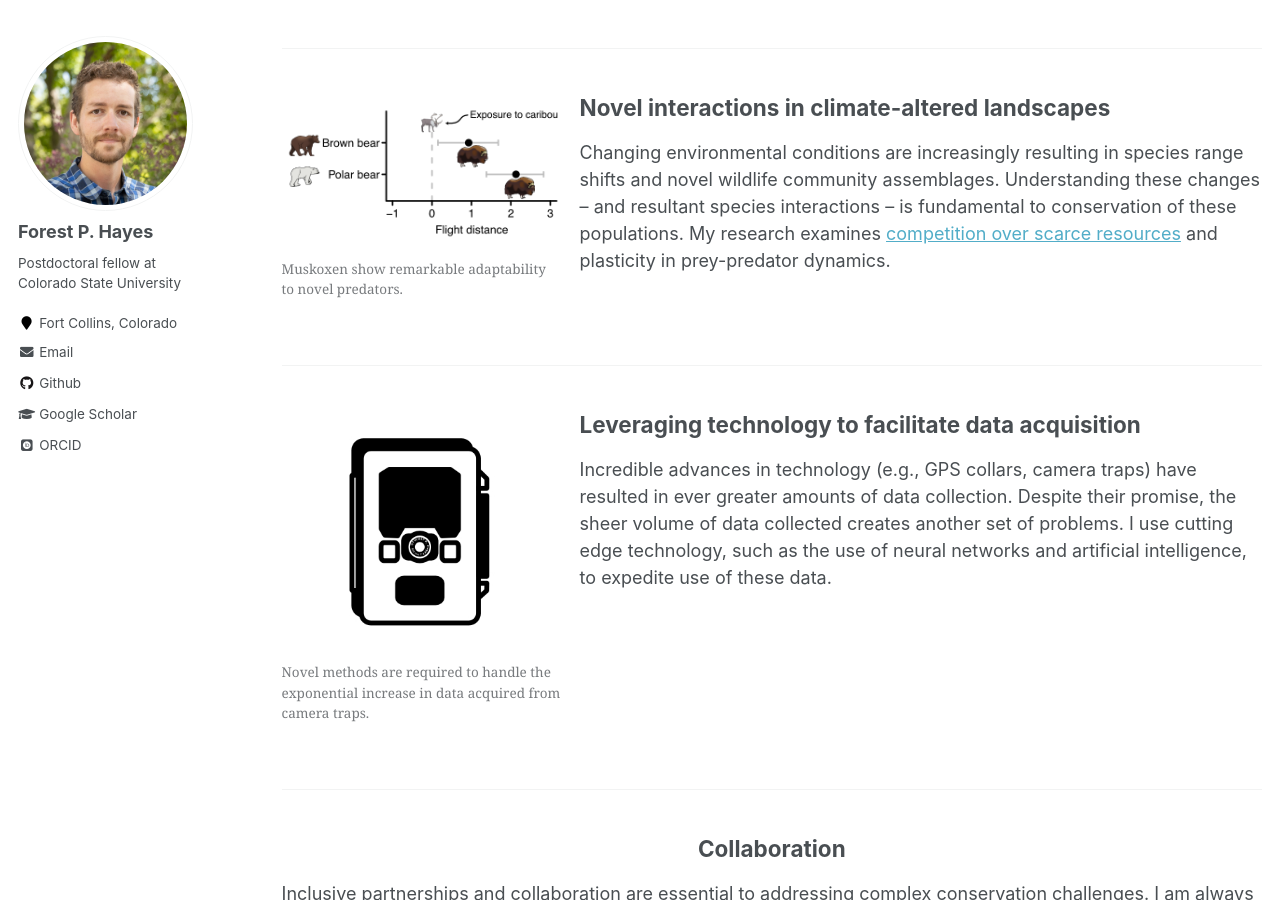
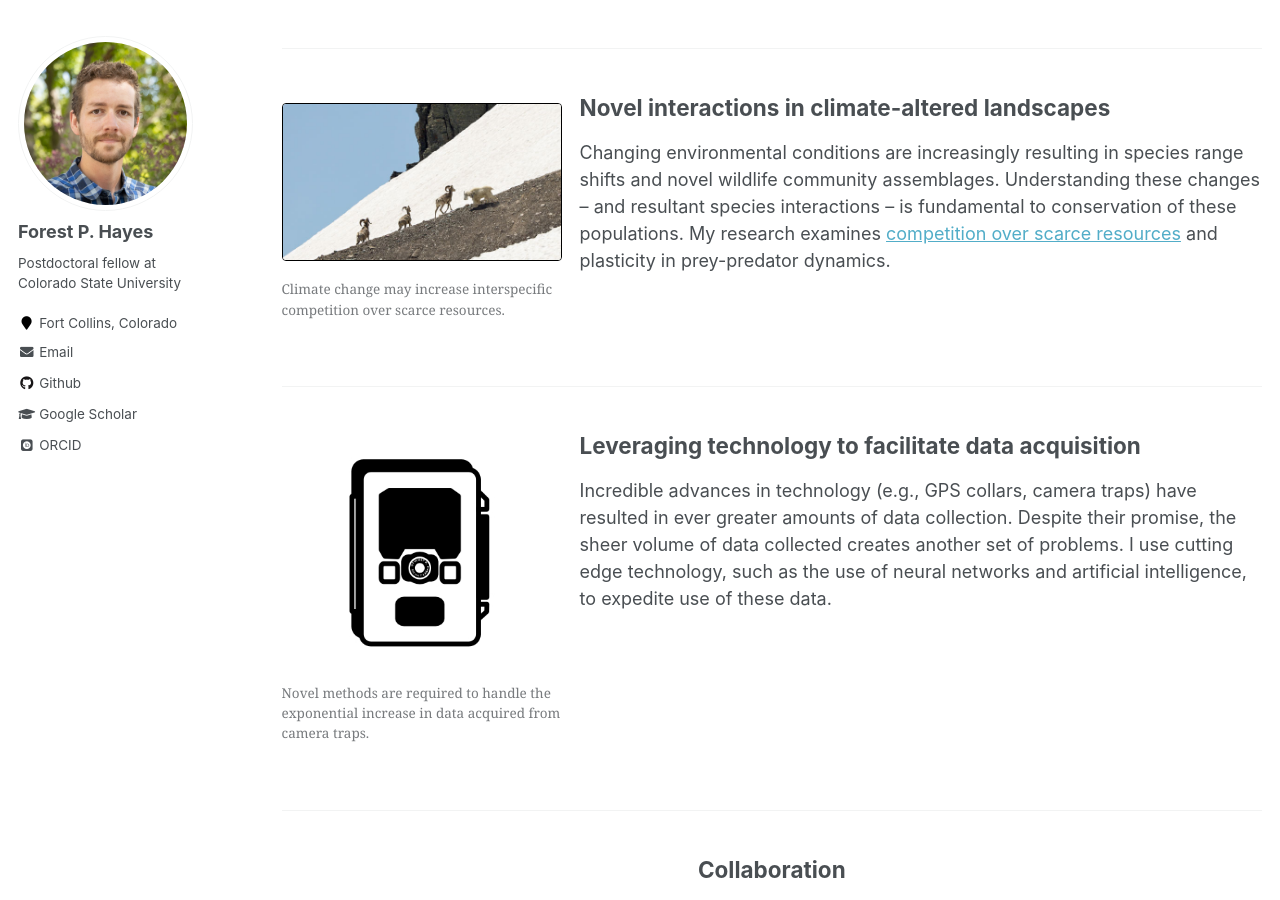
Before and after one commit to foresthayes/foresthayes.github.io, a Jekyll site: the page built from _pages/research.md, in a window 1280 px wide and 900 px high, scrolled down 1517 px. Built offline with Jekyll 4.4.1, drawn with Linux system fonts in a browser that asks for light colours; some web fonts are replaced.

Commit message:
Update research page

```diff
--- a/_pages/research.md
+++ b/_pages/research.md
@@ -76,8 +76,8 @@ Recent growth in recreation and visitation to natural areas challenge existing i
 
 
 <figure style="width: 280px" class="align-left">
-  <img src="/images/research/hayes-flight-distance.png" />
-  <figcaption>Muskoxen show remarkable adaptability to novel predators.</figcaption>
+  <img style='border:1px solid #000000' src="/images/research/goat-bighorn.jpg" />
+  <figcaption>Climate change may increase interspecific competition over scarce resources.</figcaption>
 </figure>
 
 
```
Also changed, not shown: images/research/goat-bighorn.jpg (added), images/research/hayes-flight-distance.png (deleted).
